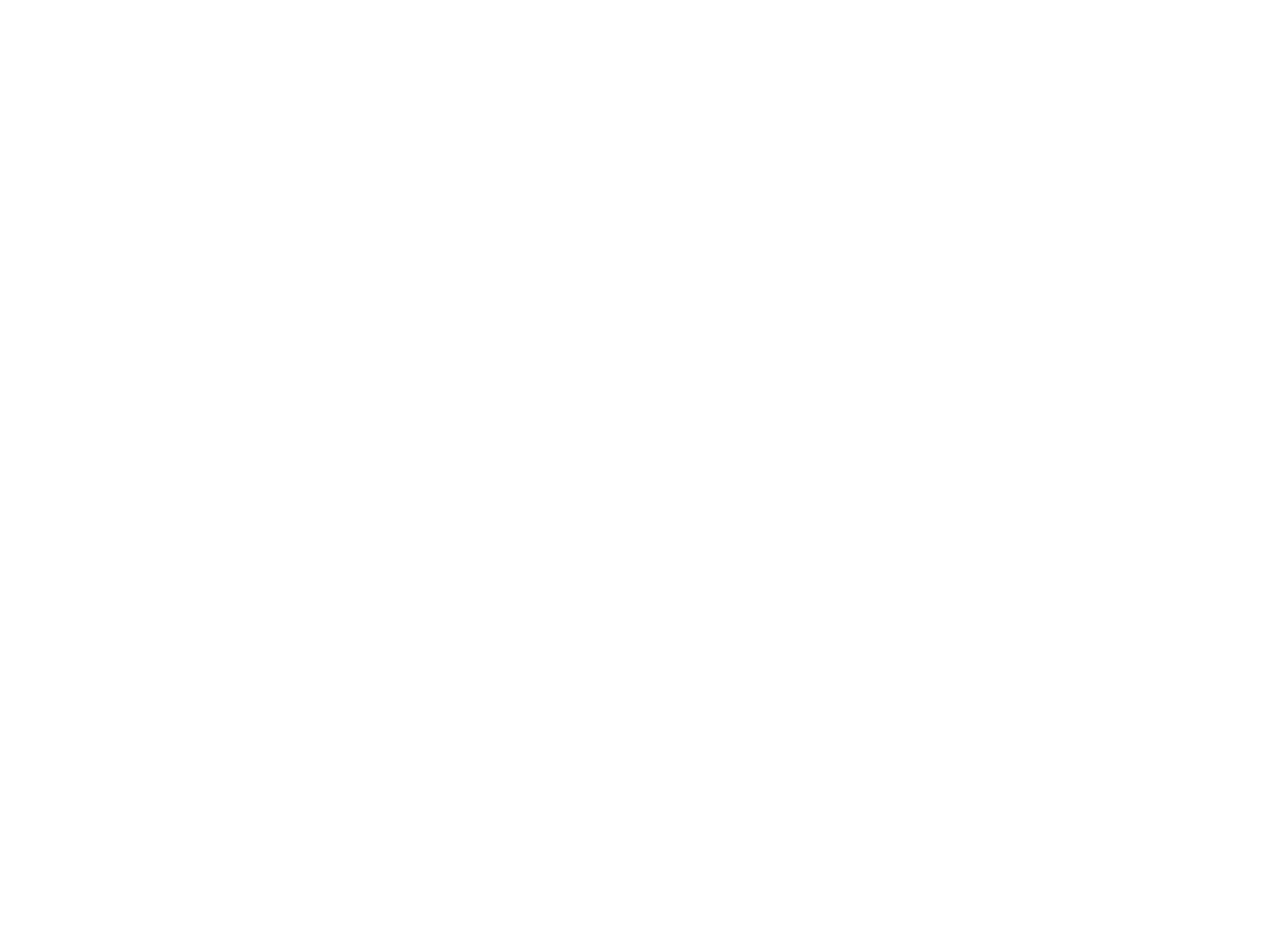
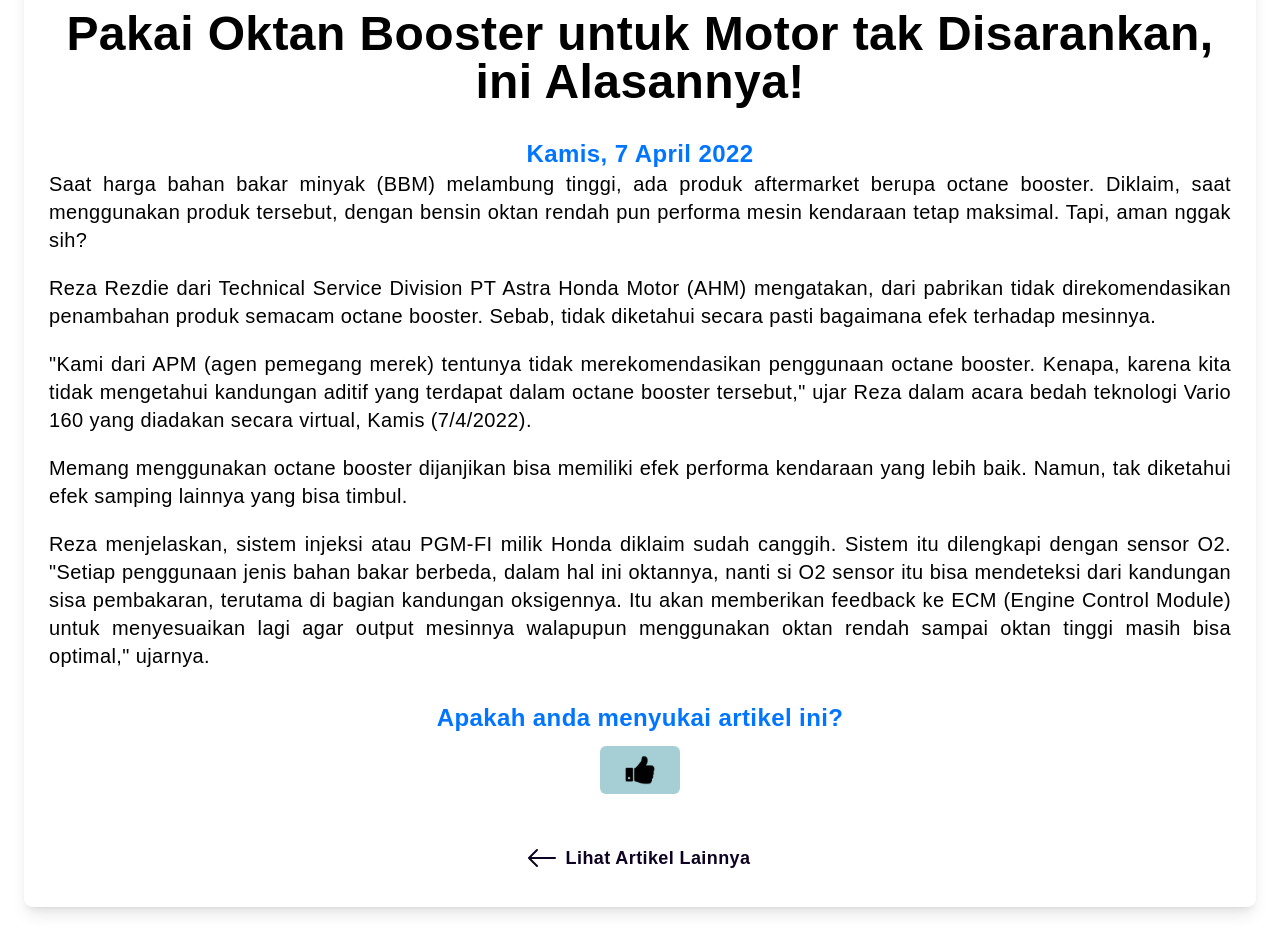
Before and after one commit to mrvnlucky/bentol, a React (Create React App) app in the folder frontend/: page /articledetails in a window 1280 px wide. Before the commit this address had no page. Shown: the part 440-1371 px from the top of the page. Before the commit the page ends 800 px from the top, so only its background shows below. Built offline with nearby package versions, Linux system fonts and the light colour scheme.

Commit message:
add article detail

```diff
--- a/frontend/package.json
+++ b/frontend/package.json
@@ -6,6 +6,8 @@
     "@testing-library/jest-dom": "^5.16.3",
     "@testing-library/react": "^12.1.4",
     "@testing-library/user-event": "^13.5.0",
+    "axios": "^0.27.2",
+    "js-cookie": "^3.0.1",
     "react": "^17.0.2",
     "react-dom": "^17.0.2",
     "react-router-dom": "^6.3.0",
--- a/frontend/src/App.js
+++ b/frontend/src/App.js
@@ -5,6 +5,7 @@ import Register from './Components/Register.js'
 import EditProfile from './Components/EditProfile.js'
 import Profile from './Components/Profile.js'
 import Article from './Components/Article.js'
+import ArticleDetails from './Components/ArticleDetails.js';
 import './Styles/App.css'
 
 const App = () => {
@@ -17,6 +18,7 @@ const App = () => {
           <Route path="/editprofile" element={<EditProfile />} />
           <Route path="/profile" element={<Profile />} />
           <Route path='/article' element={<Article />} />
+          <Route path='/articledetails' element={<ArticleDetails />} />
         </Routes>
       </Router>
     </div>
--- a/frontend/src/Components/Article.js
+++ b/frontend/src/Components/Article.js
@@ -64,7 +64,7 @@ const Article = () => {
                         <a href="#">
                             <h5 class="mb-2 text-2xl font-bold tracking-tight text-gray-900 text-black">Siap-Siap Harga Pertalite & Pertamax Naik, Cek Daftar Harga BBM Pertamina April 2022</h5>
                         </a>
-                        <p class="mb-3 font-bold text-gray-700 text-blue">Kamis, 7 April 2022</p>
+                        <p class="mb-3 font-bold text-blue">Kamis, 7 April 2022</p>
                     </div>
                     <div className='flex flex-row justify-between p-5'>
                         <div className='box-border h-15 w-20 rounded-md bg-crystal flex flex-row items-center p-1 px-3'>
--- /dev/null
+++ b/frontend/src/Components/ArticleDetails.js
@@ -0,0 +1,39 @@
+import React from "react";
+import LogNavbar from "./LogNavbar";
+import Likes from '../assets/Like.png'
+const ArticleDetails = () => {
+    return (
+        <><LogNavbar />
+            <body className='body-bg min-h-screen md:px-0 align-middle grid font-nunito tracking-wide'>
+                <div className='m-6 bg-white rounded-lg border border-white shadow-lg p-6 flex flex-col items-center'>
+                    <div className="mt-0">
+                        <img class="rounded-lg" src="https://imgx.motorplus-online.com/crop/0x0:0x0/700x465/filters:watermark(file/2017/gridoto/img/watermark_motorplus.png,5,5,60)/photo/gridoto/2018/04/06/3381567926.jpg" alt="" />
+                    </div>
+                    <h1 className="text-5xl font-bold text-center mt-8">Pakai Oktan Booster untuk Motor tak Disarankan, ini Alasannya!</h1>
+                    <h2 className="text-2xl font-bold text-blue mt-8">Kamis, 7 April 2022</h2>
+                    <div className="text-justify flex flex-col text-xl space-y-5">
+                        <p>Saat harga bahan bakar minyak (BBM) melambung tinggi, ada produk aftermarket berupa octane booster. Diklaim, saat menggunakan produk tersebut, dengan bensin oktan rendah pun performa mesin kendaraan tetap maksimal. Tapi, aman nggak sih?</p>
+                        <p>Reza Rezdie dari Technical Service Division PT Astra Honda Motor (AHM) mengatakan, dari pabrikan tidak direkomendasikan penambahan produk semacam octane booster. Sebab, tidak diketahui secara pasti bagaimana efek terhadap mesinnya.</p>
+                        <p>"Kami dari APM (agen pemegang merek) tentunya tidak merekomendasikan penggunaan octane booster. Kenapa, karena kita tidak mengetahui kandungan aditif yang terdapat dalam octane booster tersebut," ujar Reza dalam acara bedah teknologi Vario 160 yang diadakan secara virtual, Kamis (7/4/2022).</p>
+                        <p>Memang menggunakan octane booster dijanjikan bisa memiliki efek performa kendaraan yang lebih baik. Namun, tak diketahui efek samping lainnya yang bisa timbul.</p>
+                        <p>Reza menjelaskan, sistem injeksi atau PGM-FI milik Honda diklaim sudah canggih. Sistem itu dilengkapi dengan sensor O2.
+
+                            "Setiap penggunaan jenis bahan bakar berbeda, dalam hal ini oktannya, nanti si O2 sensor itu bisa mendeteksi dari kandungan sisa pembakaran, terutama di bagian kandungan oksigennya. Itu akan memberikan feedback ke ECM (Engine Control Module) untuk menyesuaikan lagi agar output mesinnya walapupun menggunakan oktan rendah sampai oktan tinggi masih bisa optimal," ujarnya.</p>
+                    </div>
+                    <h2 className="text-2xl font-bold text-blue mt-8">Apakah anda menyukai artikel ini?</h2>
+                    <button className="bg-crystal hover:bg-crystal focus:bg-dark-crystal h-15 w-20 rounded-md flex justify-center p-1 mt-3 mb-10">
+                        <img src={Likes} alt="Thumb Icon" className='scale-75'></img>
+                    </button>
+                    <a href="#" className="inline-flex items-center mb-0 py-2 px-3 text-lg font-bold text-center text-black bg-white rounded-lg hover:underline font-2xl">
+                        <svg xmlns="http://www.w3.org/2000/svg" width="16" height="16" fill="currentColor" class="mr-2 -ml-1 w-8 h-8" viewBox="0 0 16 16">
+                            <path fill-rule="evenodd" d="M15 8a.5.5 0 0 0-.5-.5H2.707l3.147-3.146a.5.5 0 1 0-.708-.708l-4 4a.5.5 0 0 0 0 .708l4 4a.5.5 0 0 0 .708-.708L2.707 8.5H14.5A.5.5 0 0 0 15 8z" />
+                        </svg>
+                        Lihat Artikel Lainnya
+                    </a>
+                </div>
+            </body>
+        </>
+
+    )
+}
+export default ArticleDetails
--- a/frontend/src/Components/Login.js
+++ b/frontend/src/Components/Login.js
@@ -1,7 +1,36 @@
-import React from 'react';
+import React, { useState } from 'react';
+import axios from 'axios';
+import { useNavigate } from 'react-router-dom'
 import Navbar from './Navbar'
 import '../Styles/Login.css'
+import Cookies from 'js-cookie';
 const Login = () => {
+
+    let navigate = useNavigate()
+
+    const [input, setInput] = useState({
+        email: "",
+        password: ""
+    })
+
+    const handleChange = (event) => {
+        let value = event.target.value
+        let name = event.target.name
+
+        setInput({ ...input, [name]: value })
+    }
+
+    const handleLogin = (event) => {
+        event.preventDefault()
+        let { email, password } = input
+        axios.post(`https://backendexample.sanbersy.com/api/user-login`, { email, password })
+            .then((res) => {
+                let { token } = res.data
+                Cookies.set('token', token)
+                navigate('/profile')
+            })
+    }
+
     return (
         <><Navbar />
             <body className='body-bg min-h-screen md:px-0 align-middle grid content-center font-nunito tracking-wide'>
@@ -10,14 +39,14 @@ const Login = () => {
                         <h1 className=''>MASUK KE AKUN-MU</h1>
                     </div>
                     <div className='LoginForm'>
-                        <form className='flex flex-col'>
+                        <form onSubmit={handleLogin} className='flex flex-col'>
                             <div className='flex flex-row'>
                                 <label for='email' className='w-1/3'>Alamat E-mail</label>
-                                <input type='email' className='mb-3.5 border border-silver rounded w-2/3 p-1 pl-2' placeholder='Masukkan Alamat E-Mail'></input>
+                                <input onChange={handleChange} defaultValue={input.email} type={'email'} className='mb-3.5 border border-silver rounded w-2/3 p-1 pl-2' placeholder='Masukkan Alamat E-Mail'></input>
                             </div>
                             <div className='flex flex-row'>
                                 <label for='password' className='w-1/3'>Sandi</label>
-                                <input type='password' className='mb-3.5 border border-silver rounded w-2/3 p-1 pl-2' placeholder='Masukkan Sandi'></input>
+                                <input onChange={handleChange} defaultValue={input.password} type={'password'} className='mb-3.5 border border-silver rounded w-2/3 p-1 pl-2' placeholder='Masukkan Sandi'></input>
                             </div>
                             <div className='grid place-items-center'>
                                 <div>
--- a/frontend/tailwind.config.js
+++ b/frontend/tailwind.config.js
@@ -9,6 +9,7 @@ module.exports = {
       'white': '#FFFFFF',
       'dark-blue': '#26408B',
       'crystal': '#A6CFD5',
+      'dark-crystal': '#95BABF',
       'silver': '#C4C4C4'
     },
     textColor: {
```
Also changed, not shown: 1 other file (tests, documents, lock files or other folders).
